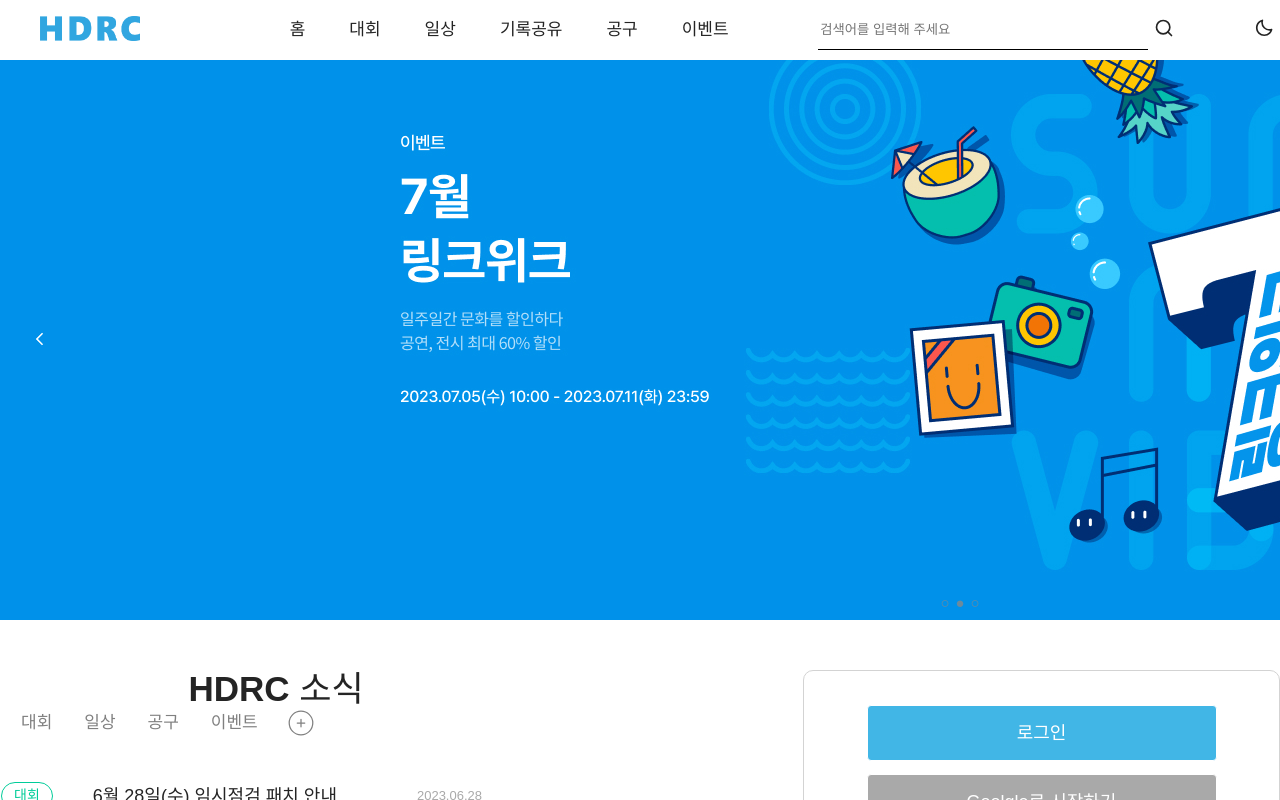
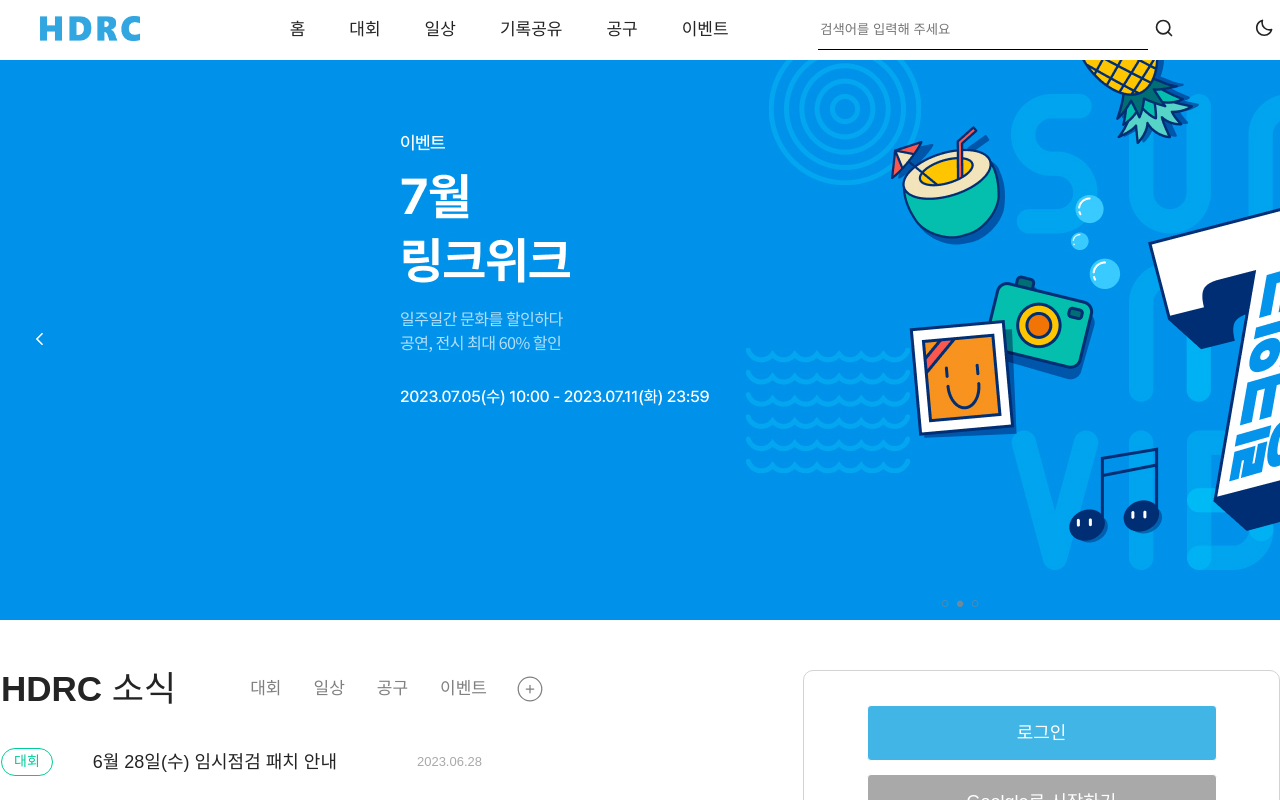
Before and after one commit to leesh2985/Portfolio00, a React (Vite) app: page / in a window 1280 px wide. Shown: the top 800 px of the page. Built offline with nearby package versions, Linux system fonts and the light colour scheme.

Commit message:
링크가 아닌 버튼

```diff
--- a/src/component/body/left/Left.tsx
+++ b/src/component/body/left/Left.tsx
@@ -4,24 +4,26 @@ import { CiCirclePlus } from 'react-icons/ci';
 export default function Left() {
   return (
     <LeftSection>
+      <Title>
         <LeftTitle>HDRC 소식</LeftTitle>
         <Newstabs>
           <Newstab>
-          <Newslink>대회</Newslink>
+            <NewsBtn>대회</NewsBtn>
           </Newstab>
           <Newstab>
-          <Newslink>일상</Newslink>
+            <NewsBtn>일상</NewsBtn>
           </Newstab>
           <Newstab>
-          <Newslink>공구</Newslink>
+            <NewsBtn>공구</NewsBtn>
           </Newstab>
           <Newstab>
-          <Newslink>이벤트</Newslink>
+            <NewsBtn>이벤트</NewsBtn>
           </Newstab>
           <PlusBtn>
             <CiCirclePlus />
           </PlusBtn>
         </Newstabs>
+      </Title>
       <TextContent>
         <TextUl>
           <TextItem>
@@ -59,6 +61,11 @@ const LeftSection = styled.section`
   border-radius: 10px;
 `;
 
+const Title = styled.div`
+  display: flex;
+  justify-content: space-between;
+`;
+
 const LeftTitle = styled.h3`
   display: inline-block;
   font-size: 2.1875rem;
@@ -78,7 +85,7 @@ const Newstab = styled.li`
   }
 `;
 
-const Newslink = styled.a`
+const NewsBtn = styled.button`
   cursor: pointer;
   display: block;
   padding: 5px 10px;
```
Lines whose indentation alone changed are shown as unchanged.
